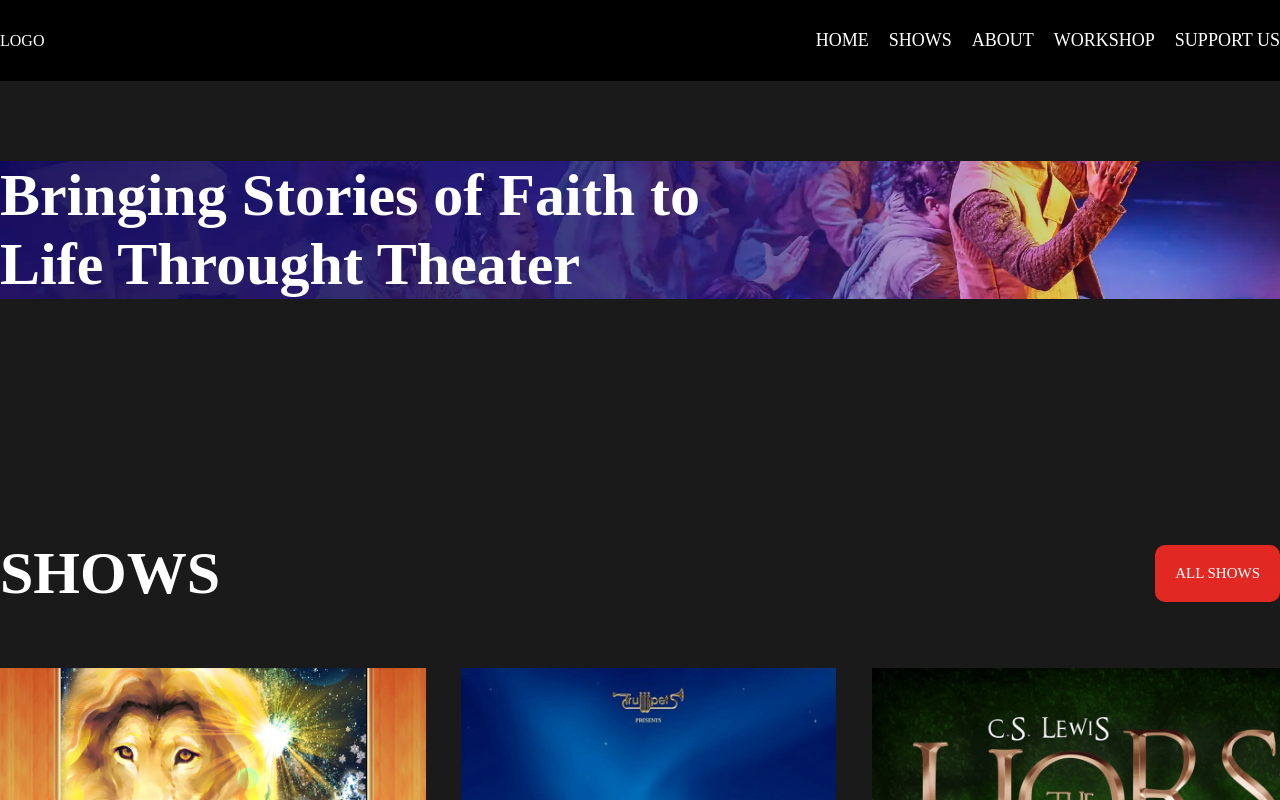
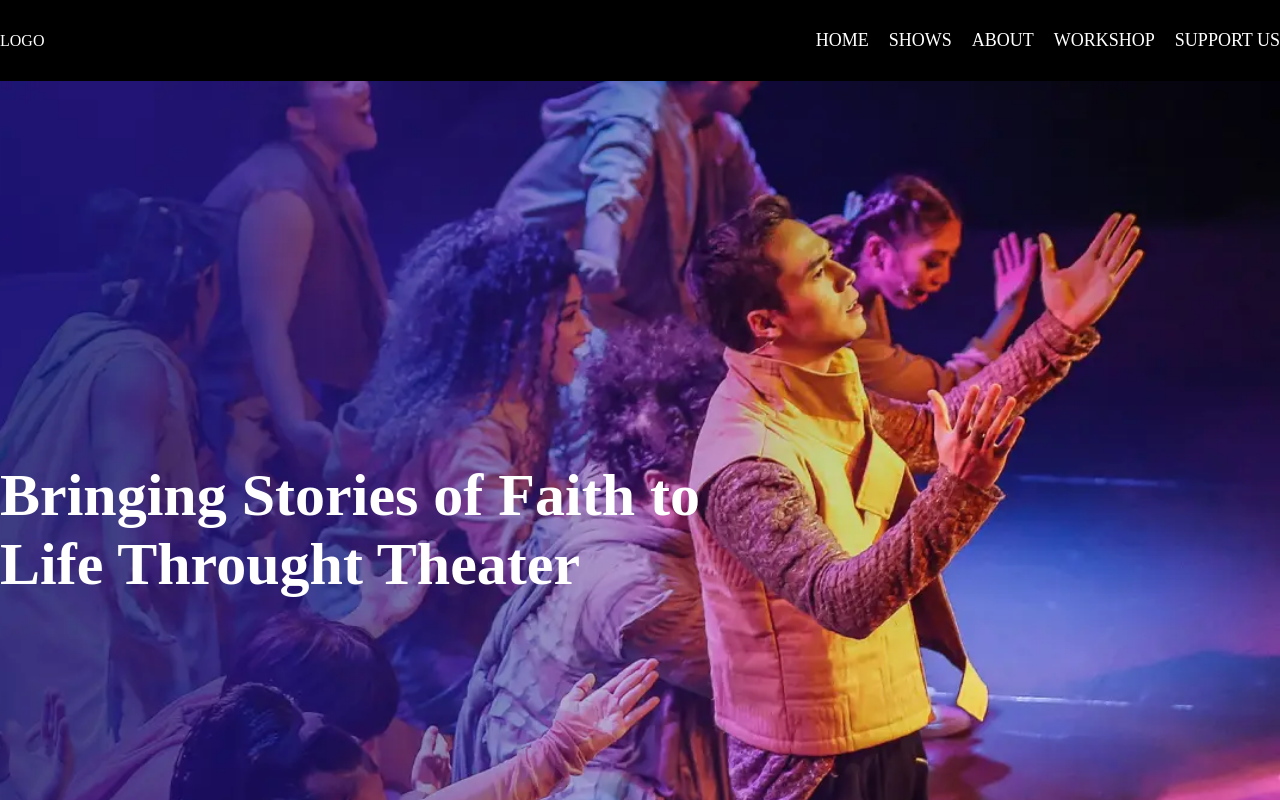
Before and after one commit to DavidMabilangan/trumpets-inc, a Nuxt app: page / in a window 1280 px wide. Shown: the top 800 px of the page. Built offline with nearby package versions, Linux system fonts and the light colour scheme.

Commit message:
update variable names

```diff
--- a/components/templates/wrapper/ContainerTemplate.vue
+++ b/components/templates/wrapper/ContainerTemplate.vue
@@ -28,4 +28,6 @@ defineProps({
     max-width: 1440px
   &--w-2000
     max-width: 2000px
+  &--padding-tb-300
+    padding: 300px 0
 </style>
```
